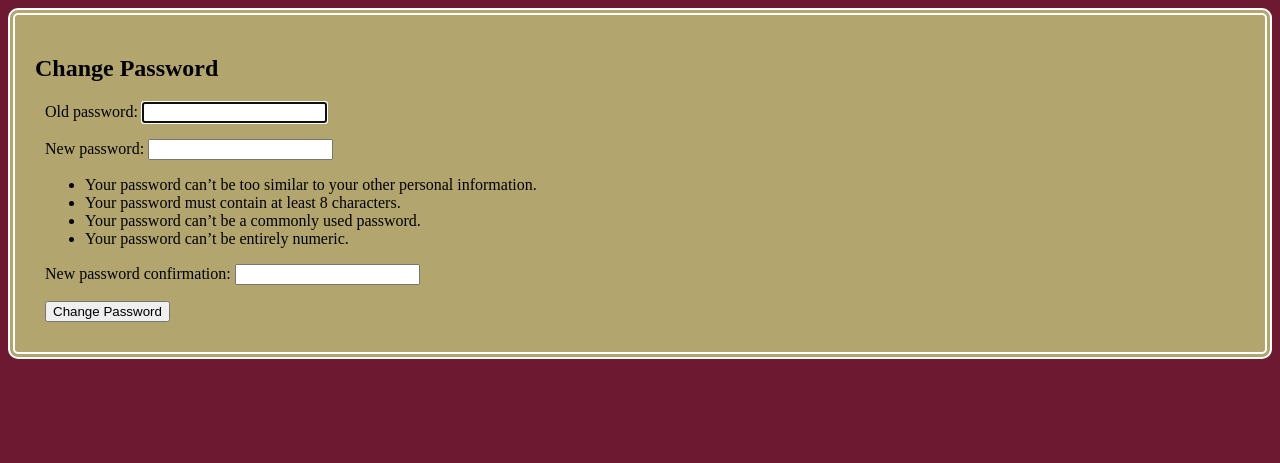
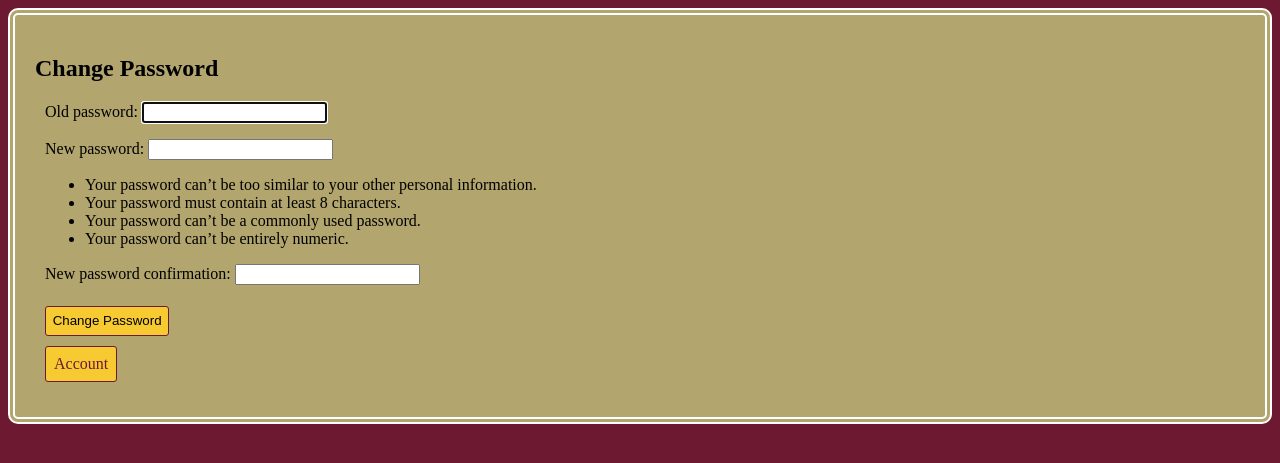
Before and after one commit to Antelling/KFSA-prototype, a Django app: page /accounts/password/ in a window 1280 px wide. Shown: the top 463 px of the page. Run offline with Django 3.2, Linux system fonts and the light colour scheme; a user stored in the database is signed in.

Commit message:
Changes to UI.

```diff
--- a/advisement/static/advisement/checksheet.css
+++ b/advisement/static/advisement/checksheet.css
@@ -288,9 +288,8 @@ h1 {
 }
 
 @media print {
-    * {
-        color: red !important
-    }
+       	color: black !important
+	font-size: 12pt;
 
     .narrow {
         display: none
--- a/advisement/static/advisement/style.css
+++ b/advisement/static/advisement/style.css
@@ -51,7 +51,7 @@ form {
 
 
 /* Buttons */
-:not(h6)>a {
+:not(h6)>a, .button {
   background-color: #F7CA32;
   padding: 0.5em;
   margin: 5px 0px;
@@ -61,9 +61,10 @@ form {
   border-radius: 3px;
   display: inline-block;
   text-decoration-line: none;
+  text-color: #6D1932;
 }
 
-:not(h6)>a:hover {
+:not(h6)>a:hover, .button:hover {
   background-color: #FFD63B;
 }
 
--- a/templates/home.html
+++ b/templates/home.html
@@ -4,7 +4,7 @@
 
 {% block content %}
 {% if user.is_authenticated %}
-<h3>You have successfully logged in!</h3>
+<h1>Account</h1>
     Hi {{ user.username }}!
     <p><i>Please select an option below to get started:</i></p>
     <p><a href="{% url 'adv_home' %}">Advisement System</a></p>
--- a/templates/registration/changepassword.html
+++ b/templates/registration/changepassword.html
@@ -7,6 +7,8 @@
   <form method="post">
     {% csrf_token %}
     {{ form.as_p }}
-    <button type="submit">Change Password</button>
+    <button class ="button" type="submit">Change Password</button>
+    <br>
+  <a href="{% url 'home' %}">Account</a>
   </form>
 {% endblock %}
```
Also changed, not shown: advisement/static/advisement/new_advisement.css (+13 -0 lines).
